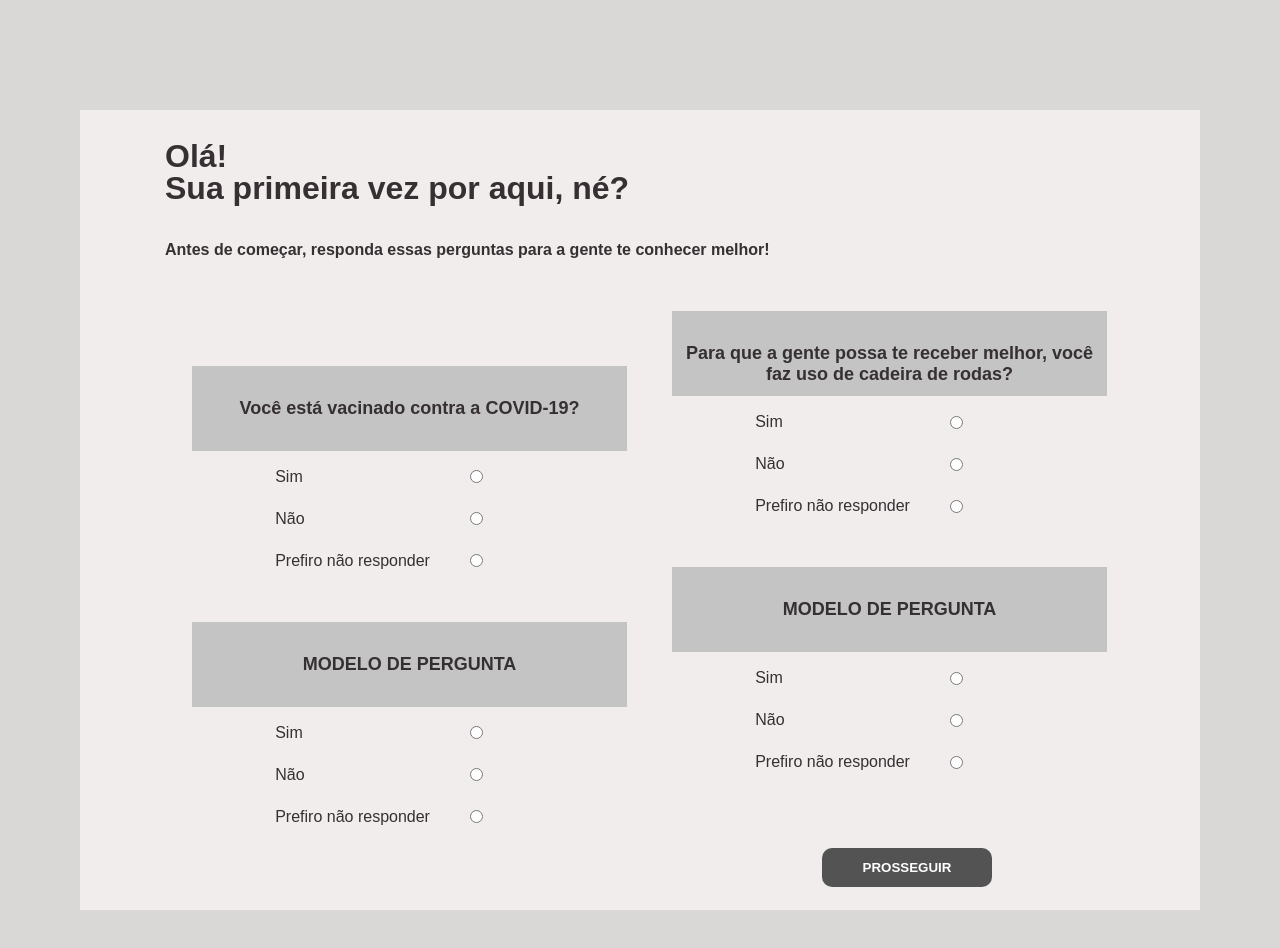
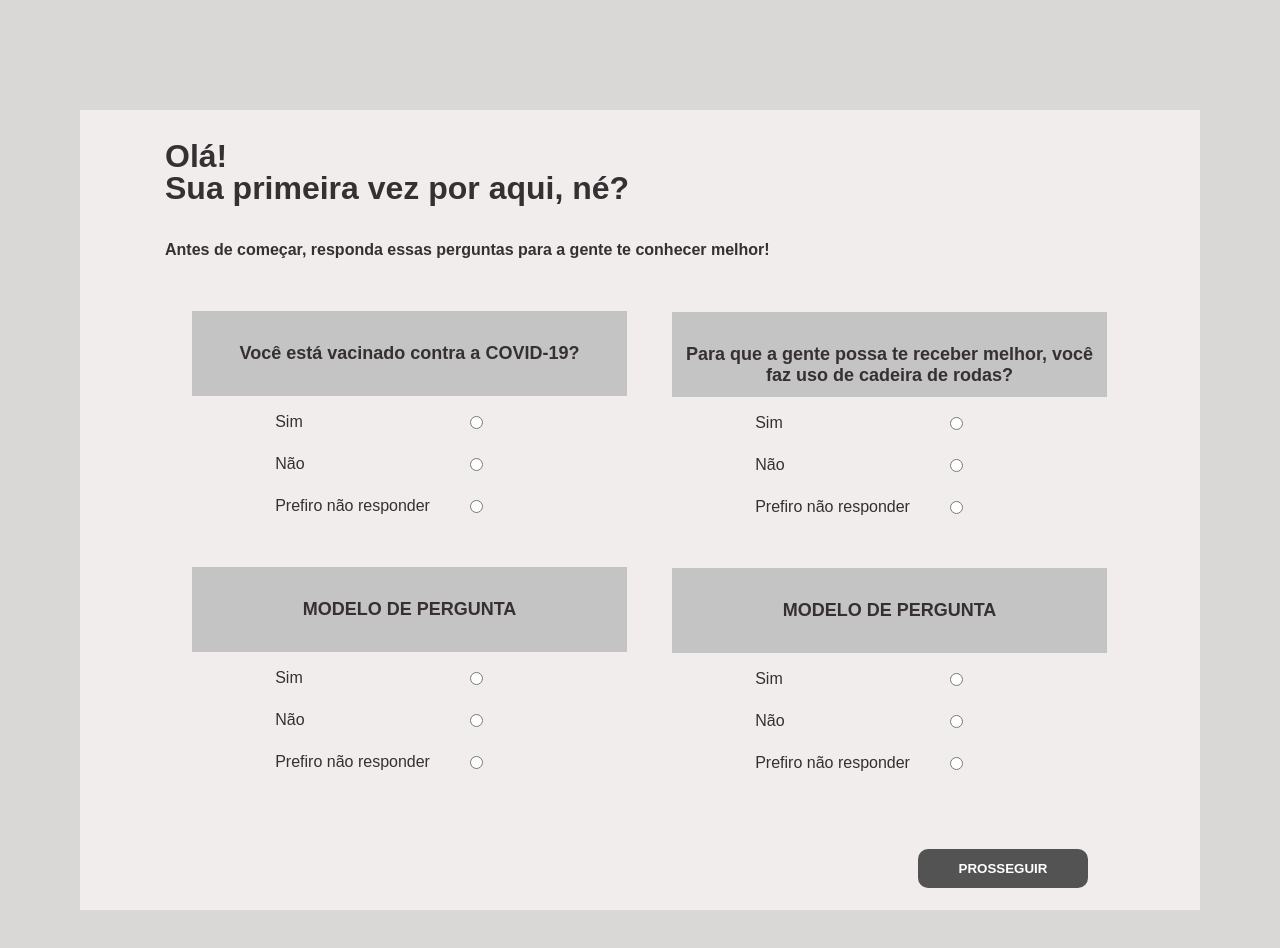
Before and after one commit to gabrlcj/squad4-frontend, a React (Create React App) app: page /firstaccess in a window 1280 px wide. Shown: the top 948 px of the page. Built offline with nearby package versions, Linux system fonts and the light colour scheme.

Commit message:
Ajustes no posicionamento dos elementos.

```diff
--- a/src/components/Questionnaire/index.jsx
+++ b/src/components/Questionnaire/index.jsx
@@ -122,10 +122,13 @@ export function QuestionnairePage() {
                   <label htmlFor="rightExample3">Prefiro não responder</label>
                 </div>
               </div>
-              <button type='submit' onClick={() => setFirstAccess(false)}>
-                PROSSEGUIR
-              </button>
+              <div>
+                <button type='submit' onClick={() => setFirstAccess(false)}>
+                  PROSSEGUIR
+                </button>
+              </div>
             </div>
+
           </form>
 
 
--- a/src/components/Questionnaire/styles.js
+++ b/src/components/Questionnaire/styles.js
@@ -40,7 +40,6 @@ export const Container = styled.div`
     flex: 1;
     justify-content: center;
     align-items: center;
-    /* padding-top: 2.813rem; */
 
     .box-question div {
       display: flex;
@@ -79,6 +78,7 @@ export const Container = styled.div`
     width: 40%;
     padding-right: 2rem;
     margin-left: 15.938rem;
+    margin-bottom: 6.950rem;
   }
 
   .right {
@@ -103,14 +103,13 @@ export const Container = styled.div`
     border: 0;
     border-radius: 0.625rem;
     padding: 0.75rem 2rem;
-    /* margin: 10px; */
     font-weight: 700;
     background: #535353;
     color: #ffffff;
     width: 10.625rem;
     float: right;
     margin-top: 4.375rem;
-    margin-right: 6rem;
+
 
     transition: filter 0.2s;
 
```
